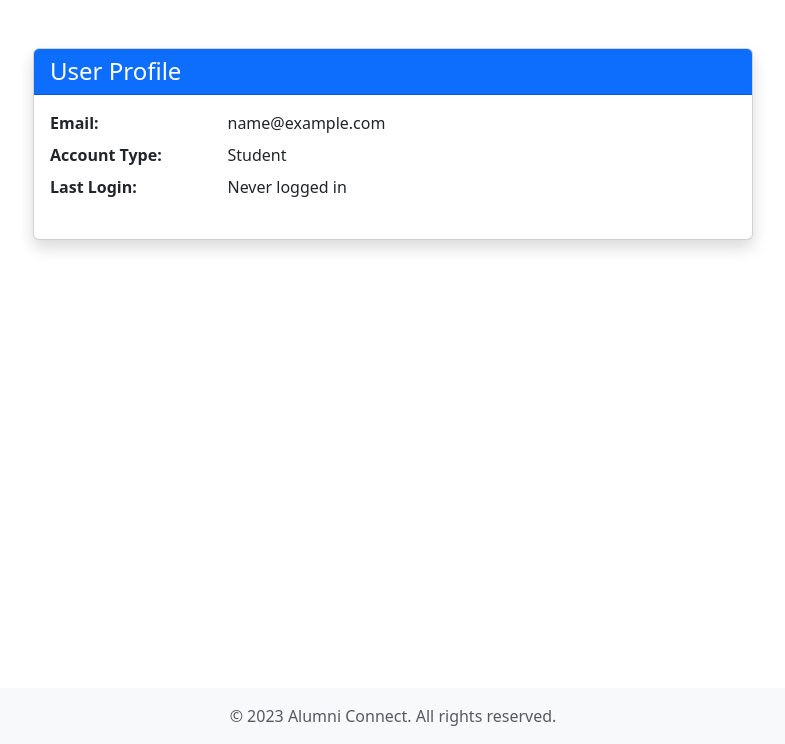
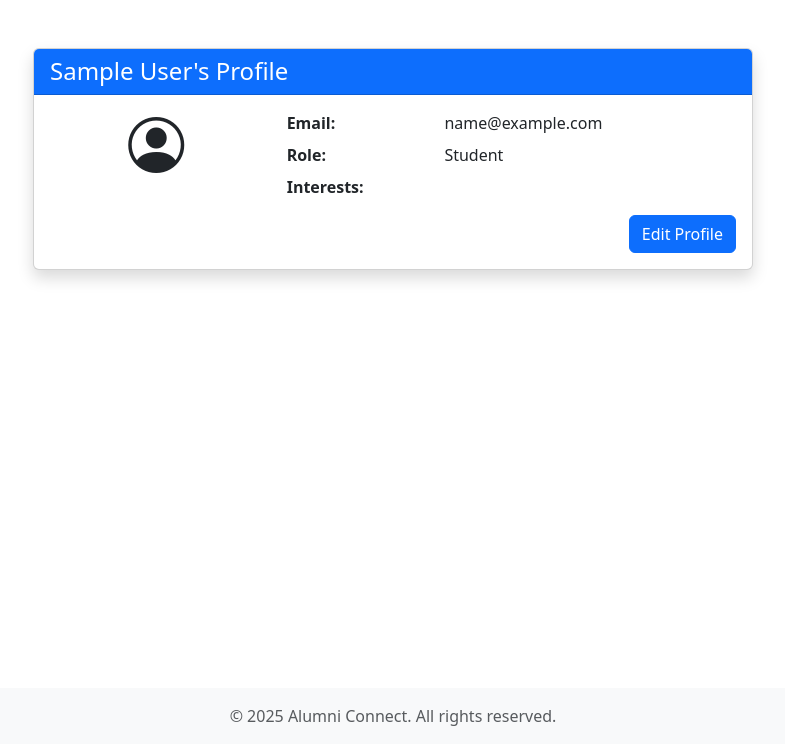
Before and after one commit to Hillcrest01/alumni-student-engagement-system, a Flask app: page /profile in a window 1280 px wide. Shown: the part 56-800 px from the top of the page, without its empty margins (247-1032 px from the left). Run offline with Flask 3, Linux system fonts and the light colour scheme; the visitor is signed in with stand-in values (Sample User, id 1); data that the repository does not hold is empty.

Commit message:
add update profile and all the db migrations related to it

```diff
--- a/app/__init__.py
+++ b/app/__init__.py
@@ -22,10 +22,18 @@ def create_app(config_class=Config):
     # Security headers
     @app.after_request
     def apply_security_headers(response):
-        response.headers['Strict-Transport-Security'] = 'max-age=31536000; includeSubDomains'
+
+        csp_policy = (
+        "default-src 'self';"
+        "style-src 'self' 'unsafe-inline' https://cdn.jsdelivr.net;"
+        "script-src 'self' https://cdn.jsdelivr.net;"
+        "font-src 'self' data: https://cdn.jsdelivr.net;;"
+        "img-src 'self' data:;"
+        "connect-src 'self';"
+    )
+        response.headers['Content-Security-Policy'] = csp_policy
         response.headers['X-Content-Type-Options'] = 'nosniff'
         response.headers['X-Frame-Options'] = 'DENY'
-        response.headers['Content-Security-Policy'] = "default-src 'self'"
         return response
 
     # Import blueprints and models AFTER initializing extensions
--- a/app/auth/routes.py
+++ b/app/auth/routes.py
@@ -1,8 +1,8 @@
 from flask import Blueprint, render_template, redirect, url_for, flash
 from flask_login import login_user, logout_user, current_user, login_required
 from app.extensions import db
-from app.models import User
-from app.forms import LoginForm, ChangePasswordForm
+from app.models import User, Interest
+from app.forms import LoginForm, ChangePasswordForm, CompleteProfileForm
 
 auth_bp = Blueprint('auth', __name__)
 
@@ -69,3 +69,37 @@ def change_password():
 @login_required
 def profile():
     return render_template('auth/profile.html', user=current_user)
+
+
+@auth_bp.route('/complete-profile', methods=['GET', 'POST'])
+@login_required
+def complete_profile():
+    if current_user.profile_complete:
+        return redirect(url_for('auth.profile'))
+
+    form = CompleteProfileForm()
+    form.interests.choices = [(i.id, i.name) for i in Interest.query.all()]
+
+    if form.validate_on_submit():
+        current_user.full_name = form.full_name.data
+        current_user.bio = form.bio.data
+        current_user.linkedin_url = form.linkedin_url.data
+        current_user.github_url = form.github_url.data
+
+        if current_user.role == 'alumni':
+            current_user.current_position = form.current_position.data
+            current_user.company = form.company.data
+        elif current_user.role == 'student':
+            current_user.graduation_year = form.graduation_year.data
+
+        # Update interests
+        current_user.interests = Interest.query.filter(
+            Interest.id.in_(form.interests.data)).all()
+
+        current_user.profile_complete = True
+        db.session.commit()
+
+        flash('Profile updated successfully!', 'success')
+        return redirect(url_for('auth.profile'))
+
+    return render_template('auth/complete_profile.html', form=form)
--- a/app/models.py
+++ b/app/models.py
@@ -24,6 +24,13 @@ class User(UserMixin, db.Model):
     profile_complete = db.Column(db.Boolean, default=False)
     interests = db.relationship('Interest', secondary=user_interest,
                                backref=db.backref('users', lazy=True))
+    full_name = db.Column(db.String(100))
+    bio = db.Column(db.Text)
+    linkedin_url = db.Column(db.String(200))
+    github_url = db.Column(db.String(200))
+    current_position = db.Column(db.String(100))  # For alumni
+    company = db.Column(db.String(100))           # For alumni
+    graduation_year = db.Column(db.Integer)       # For students
 
     def set_password(self, password):
         """Security-focused password hashing"""
--- a/app/templates/auth/profile.html
+++ b/app/templates/auth/profile.html
@@ -7,25 +7,53 @@
         <div class="col-md-8 mx-auto">
             <div class="card shadow">
                 <div class="card-header bg-primary text-white">
-                    <h4 class="mb-0">User Profile</h4>
+                    <h4 class="mb-0">{{ user.full_name }}'s Profile</h4>
                 </div>
                 <div class="card-body">
-                    <dl class="row">
-                        <dt class="col-sm-3">Email:</dt>
-                        <dd class="col-sm-9">{{ user.email }}</dd>
+                    <div class="row">
+                        <div class="col-md-4">
+                            <div class="text-center mb-4">
+                                <i class="bi bi-person-circle display-4"></i>
+                            </div>
+                            {% if user.role == 'alumni' %}
+                            <div class="alert alert-info">
+                                Availability:
+                                <span class="badge bg-{% if user.availability == 'available' %}success{% else %}warning{% endif %}">
+                                    {{ user.availability|capitalize }}
+                                </span>
+                            </div>
+                            {% endif %}
+                        </div>
+                        <div class="col-md-8">
+                            <dl class="row">
+                                <dt class="col-sm-4">Email:</dt>
+                                <dd class="col-sm-8">{{ user.email }}</dd>
 
-                        <dt class="col-sm-3">Account Type:</dt>
-                        <dd class="col-sm-9">{{ user.role|capitalize }}</dd>
+                                <dt class="col-sm-4">Role:</dt>
+                                <dd class="col-sm-8">{{ user.role|capitalize }}</dd>
 
-                        <dt class="col-sm-3">Last Login:</dt>
-                        <dd class="col-sm-9">
-                            {% if user.last_login %}
-                                {{ user.last_login.strftime('%Y-%m-%d %H:%M') }}
-                            {% else %}
-                                Never logged in
-                            {% endif %}
-                        </dd>
-                    </dl>
+                                {% if user.bio %}
+                                <dt class="col-sm-4">Bio:</dt>
+                                <dd class="col-sm-8">{{ user.bio }}</dd>
+                                {% endif %}
+
+                                <!-- Add other fields similarly -->
+
+                                <dt class="col-sm-4">Interests:</dt>
+                                <dd class="col-sm-8">
+                                    {% for interest in user.interests %}
+                                    <span class="badge bg-secondary me-1">{{ interest.name }}</span>
+                                    {% endfor %}
+                                </dd>
+                            </dl>
+                        </div>
+                    </div>
+                    <div class="text-end">
+                        <a href="{{ url_for('auth.complete_profile') }}"
+                           class="btn btn-primary">
+                           Edit Profile
+                        </a>
+                    </div>
                 </div>
             </div>
         </div>
--- a/app/templates/base.html
+++ b/app/templates/base.html
@@ -4,6 +4,8 @@
     <meta charset="UTF-8" />
     <meta name="viewport" content="width=device-width, initial-scale=1.0" />
     <title>Alumni Connect - {% block title %}{% endblock %}</title>
+
+    <link rel="icon" href="data:,"> <!-- Disable favicon requests -->
 
     <!-- Bootstrap 5 CSS -->
     <link
@@ -104,7 +106,7 @@
     <footer class="bg-light mt-auto py-3">
       <div class="container">
         <p class="text-center text-muted mb-0">
-          &copy; 2023 Alumni Connect. All rights reserved.
+          &copy; 2025 Alumni Connect. All rights reserved.
         </p>
       </div>
     </footer>
```
Also changed, not shown: app/forms.py (+16 -2 lines), migrations/versions/6d23028f044c_add_profile_fields.py (added, +44 -0 lines).
